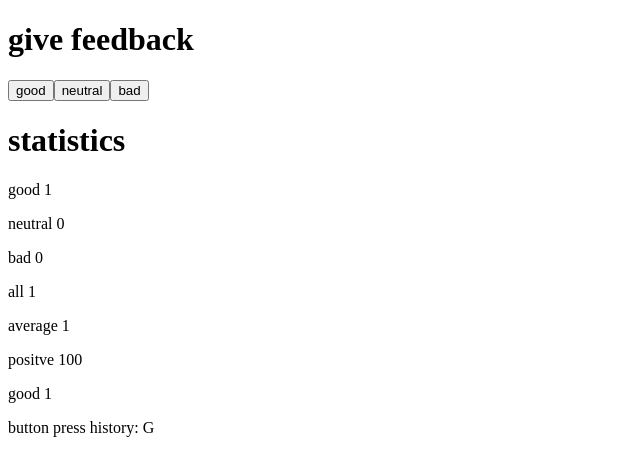
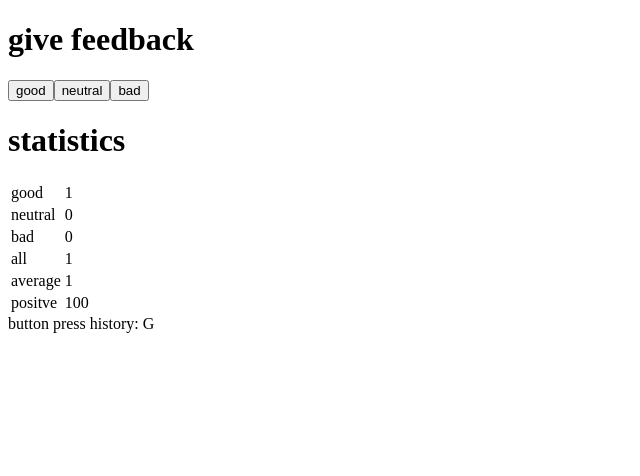
Before and after one commit to shakirhussain10/FullStackJourney, a React (Vite) app in the folder part1/courseinfo/: page / in a window 1280 px wide. Both pictures are taken after a click on the button "good". Shown: the top 476 px of the page, without its empty margins (0-640 px from the left). Built offline with nearby package versions, Linux system fonts and the light colour scheme.

Commit message:
ex 1.11 is completed

```diff
--- a/part1/courseinfo/src/App.jsx
+++ b/part1/courseinfo/src/App.jsx
@@ -1,56 +1,3 @@
-// import { useState } from 'react'
-
-// const History = (props) => {
-//   if (props.allClicks.length === 0) {
-//     return (
-//       <div>
-//         the app is used by pressing the buttons
-//       </div>
-//     )
-//   }
-//   return (
-//     <div>
-//       button press history: {props.allClicks.join(' ')}
-//     </div>
-//   )
-// }
-
-// const Button = ({onClick, text}) => <button onClick={onClick}>{text}</button>
-
-// const App = () => {
-//   const [left, setLeft] = useState(0)
-//   const [right, setRight] = useState(0)
-//   const [allClicks, setAll] = useState([])
-
-//   const [total, setTotal] = useState(0)
-
-//   const handleLeftClick = () => {
-//     setAll(allClicks.concat('L'))
-//     const updatedLeft = left + 1
-//     setLeft(updatedLeft)
-//     setTotal(updatedLeft + right)
-//   }
-
-//   const handleRightClick = () => {
-//     setAll(allClicks.concat('R'))
-//     const updatedRight = right + 1
-//     setRight(updatedRight + 1)
-//     setTotal(left + updatedRight)
-//   }
-
-//   return (
-//     <div>
-//       {left}
-//       <Button onClick={handleLeftClick} text='left' />
-//       <Button onClick={handleRightClick}text='right' />
-//       {right}
-//       <History allClicks={allClicks}/>
-
-//     </div>
-//   )
-// }
-// export default App
-
 import { useState } from "react";
 
 const Statistics = ({ good, neutral, bad, all, average, positive }) => {
@@ -64,25 +11,27 @@ const Statistics = ({ good, neutral, bad, all, average, positive }) => {
 
   return (
     <div>
+      <table>
+        <tbody>
           <StatisticsLine text="good" value={good} />
           <StatisticsLine text="neutral" value={neutral} />
           <StatisticsLine text="bad" value={bad} />
           <StatisticsLine text="all" value={all} />
           <StatisticsLine text="average" value={average} />
           <StatisticsLine text="positve" value={positive} />
-      <StatisticsLine text="good" value={good} />
+        </tbody>
+      </table>
     </div>
   );
 };
 const StatisticsLine = (props) => {
   return (
-  <div>
-    <p>
-      {props.text} {props.value}
-    </p>
-    </div>
-)
-}
+    <tr>
+      <td>{props.text}</td>
+      <td>{props.value}</td>
+    </tr>
+  );
+};
 
 const History = (props) => {
   if (props.allClicks.length === 0) {
```
Lines whose indentation alone changed are shown as unchanged.
